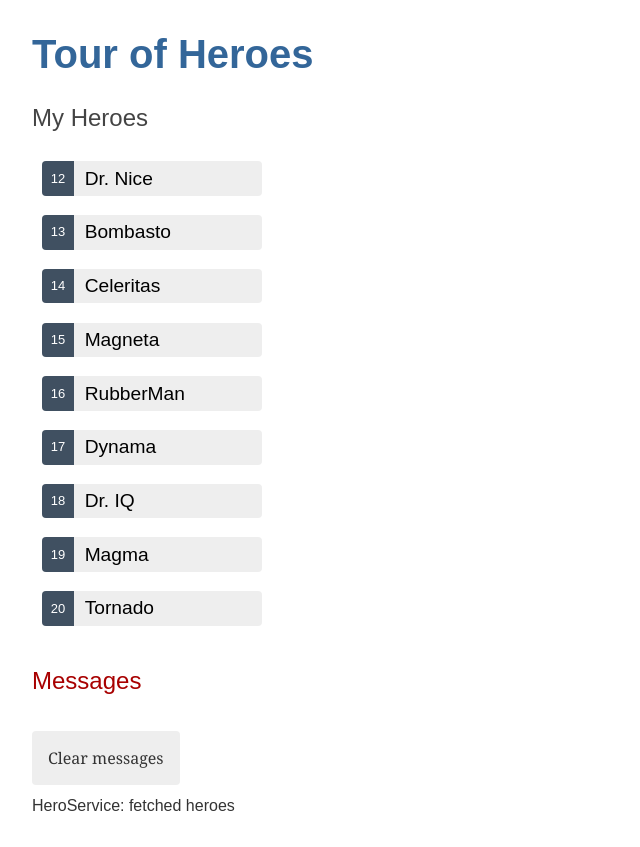
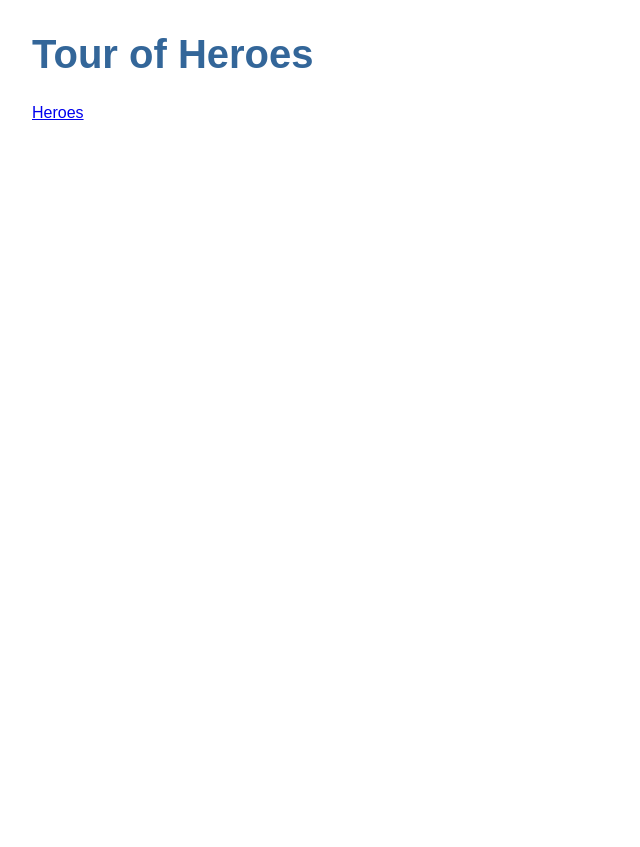
Before and after one commit to Thairone-J/tour-of-heroes, an Angular app: page / in a window 1280 px wide. Shown: the whole page, without its empty margins (0-640 px from the left). After the commit the page ends 800 px from the top, so only its background shows below. Built offline with nearby package versions, Linux system fonts and the light colour scheme.

Commit message:
Feat: Add Route to heroes

```diff
--- a/src/app/app.component.html
+++ b/src/app/app.component.html
@@ -1,3 +1,8 @@
 <h1>{{title}}</h1>
-<app-heroes></app-heroes>
+
+<nav>
+    <a routerLink="/heroes">Heroes</a>
+</nav>
+
+<router-outlet></router-outlet>
 <app-messages></app-messages>
--- a/src/app/app.module.ts
+++ b/src/app/app.module.ts
@@ -6,7 +6,8 @@ import { HeroesComponent } from './heroes/heroes.component';
 
 import { FormsModule } from '@angular/forms';
 import { HeroDetailComponent } from './hero-detail/hero-detail.component';
-import { MessagesComponent } from './messages/messages.component'; // <-- NgModel lives here
+import { MessagesComponent } from './messages/messages.component';
+import { AppRoutingModule } from './app-routing.module'; // <-- NgModel lives here
 
 @NgModule({
   declarations: [
@@ -18,6 +19,7 @@ import { MessagesComponent } from './messages/messages.component'; // <-- NgMode
   imports: [
     BrowserModule,
     FormsModule,
+    AppRoutingModule,
   ],
   providers: [],
   bootstrap: [AppComponent]
```
Also changed, not shown: src/app/app-routing.module.ts (added, +13 -0 lines).
